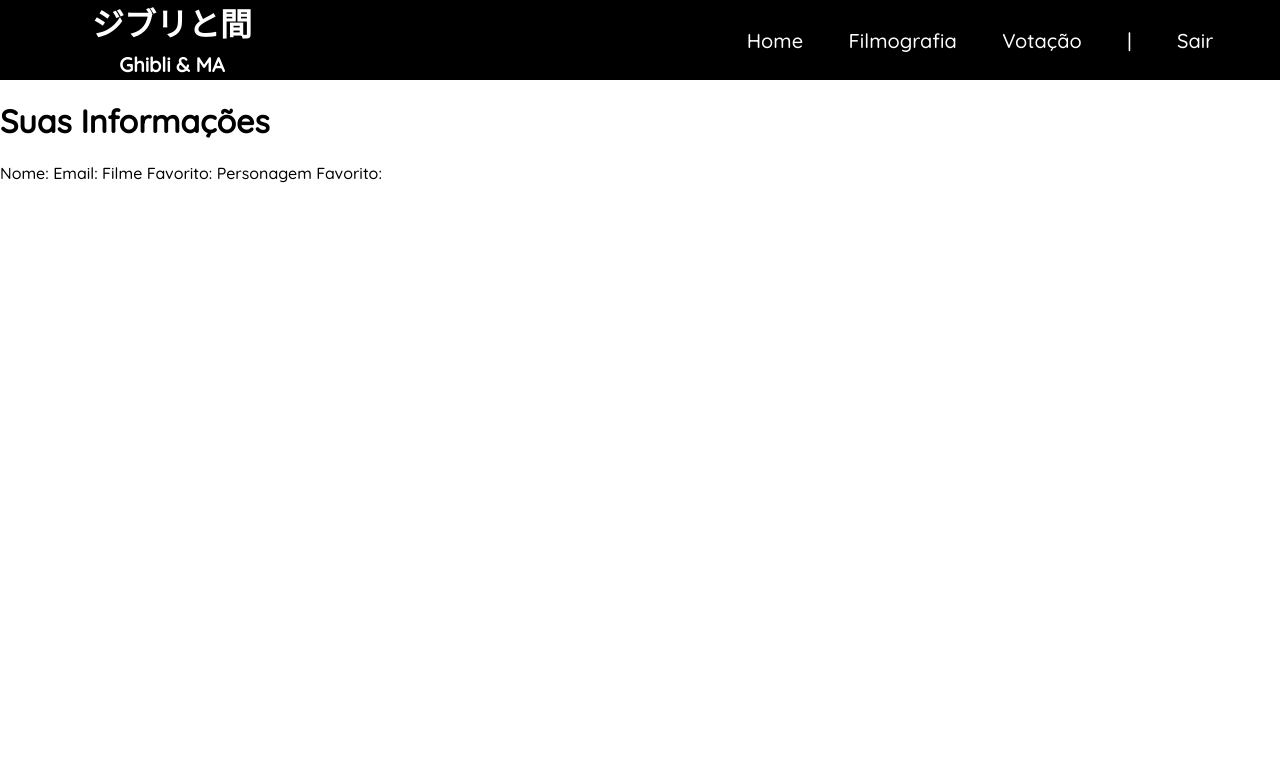
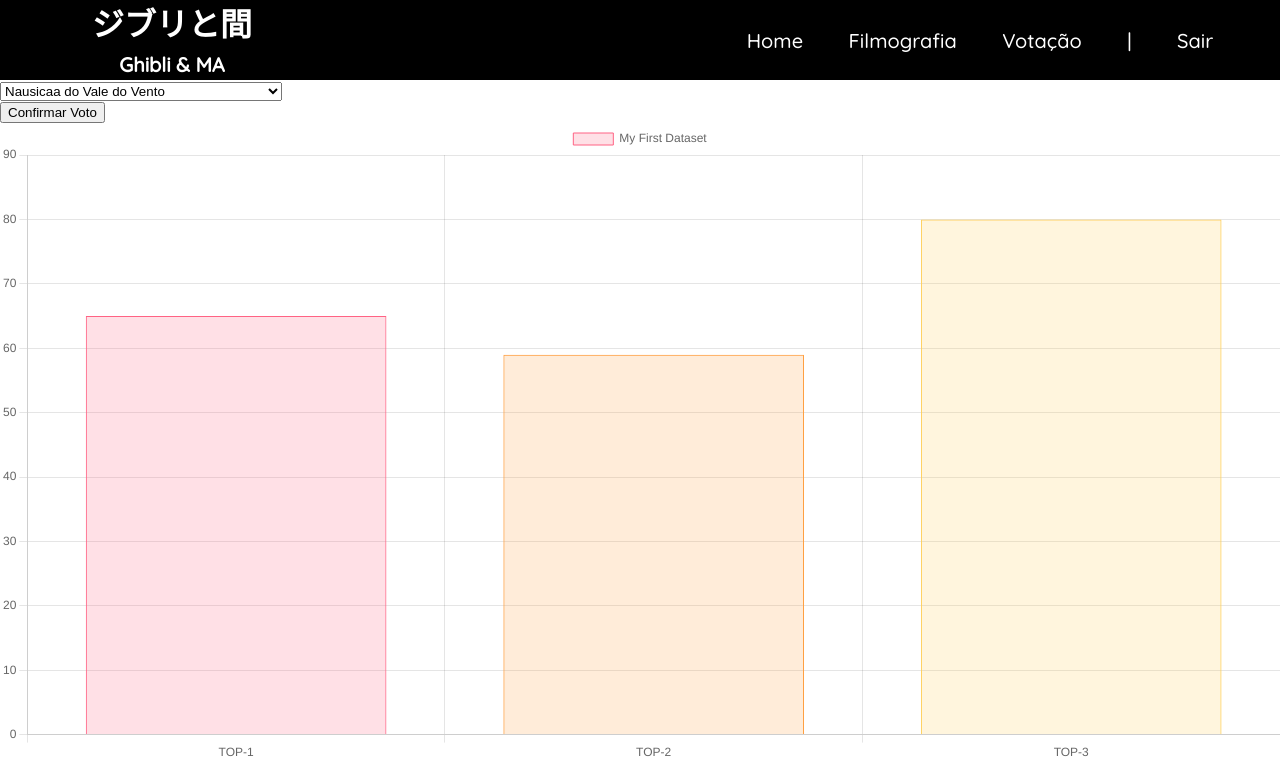
Before and after one commit to GabrielaKubo/Projeto-Individual, a plain HTML site: page public/dashboard/Votacao.html in a window 1280 px wide. Shown: the top 770 px of the page. Drawn offline with nearby package versions, Linux system fonts and the light colour scheme.

Commit message:
inicio da votação

```diff
--- a/public/dashboard/Votacao.html
+++ b/public/dashboard/Votacao.html
@@ -8,6 +8,7 @@
     <link rel="stylesheet" href="votacao.css">
     <link href="https://fonts.googleapis.com/css2?family=Libre+Baskerville&display=swap" rel="stylesheet">
     <link href="https://fonts.googleapis.com/css2?family=Libre+Baskerville&family=Quicksand:wght@500&display=swap" rel="stylesheet">
+    <script src="https://cdn.jsdelivr.net/npm/chart.js"></script>
 </head>
 <body>
     <div class="header_votacao">
@@ -24,13 +25,126 @@
         </ul>
     </div>
     <div class="container">
-        <div id="info">
-            <h1>Suas Informações</h1>
-            Nome: <span id="nomeUsuario"></span>
-            Email: <span id="emailUsuario"></span>
-            Filme Favorito: <span id="nomeFilme"></span>
-            Personagem Favorito: <span id="nomePersonagem"></span>
+        <select id="TodosFilmes">
+            <option value="1">Nausicaa do Vale do Vento</option>
+            <option value="2">O Castelo no Céu</option>
+            <option value="3">Meu Amigo Totoro</option>
+            <option value="4">Túmulo dos Vagalumes</option>
+            <option value="5">O serviço de Entregas da Kiki</option>
+            <option value="6">Memórias de Ontem</option>
+            <option value="7">Porco Rosso: O Último Heróis Romântico</option>
+            <option value="8">Eu posso Ouvir o Oceano</option>
+            <option value="9">PomPoko: A Grande Batalha dos Guaxinins</option>
+            <option value="10">Sussurros do Coração</option>
+            <option value="11">Princesa Mononoke</option>
+            <option value="12">Meus Vizinhos os Yamadas</option>
+            <option value="13">A Viagem de Chihiro</option>
+            <option value="14">O Reino dos Gatos</option>
+            <option value="15">O Castelo Animado</option>
+            <option value="16">Contos de Terramar</option>
+            <option value="17">Ponyo: Uma Amizade que Veio do Mar</option>
+            <option value="18">O Mundo dos Pequeninos</option>
+            <option value="19">Da Colina Kokuriko</option>
+            <option value="20">Vidas ao Vento</option>
+            <option value="21">O Conto da Princesa Kaguya</option>
+            <option value="22">As Memórias de Marnie</option>
+            <option value="23">Aya e a Bruxa</option>
+        </select>
+        <div id="Personagens" class="Characters">
+            <div id="Perso1"></div>
+            <div id="Perso2"></div>
+            <div id="Perso3"></div>
+            <div id="Perso4"></div>
         </div>
+        <button onclick="confirmar()">Confirmar Voto</button>
+        <div>
+            <canvas id="myChart"></canvas>
+          </div>
+          <div>
+            <canvas id="myChart2"></canvas>
+          </div>
+
     </div>
 </body>
 </html>
+<script>
+    const labels = [
+    'TOP-1',
+    'TOP-2',
+    'TOP-3',
+  ];
+const data = {
+  labels: labels,
+  datasets: [{
+    label: 'My First Dataset',
+    data: [65, 59, 80, 81, 56, 55, 40],
+    backgroundColor: [
+      'rgba(255, 99, 132, 0.2)',
+      'rgba(255, 159, 64, 0.2)',
+      'rgba(255, 205, 86, 0.2)'
+    ],
+    borderColor: [
+      'rgb(255, 99, 132)',
+      'rgb(255, 159, 64)',
+      'rgb(255, 205, 86)'
+    ],
+    borderWidth: 1
+  }]
+};
+const labels2 = [
+    'TOP-1',
+    'TOP-2',
+    'TOP-3',
+  ];
+const data2 = {
+  labels: labels,
+  datasets: [{
+    label: 'My First Dataset',
+    data: [65, 59, 80, 81, 56, 55, 40],
+    backgroundColor: [
+      'rgba(255, 99, 132, 0.2)',
+      'rgba(255, 159, 64, 0.2)',
+      'rgba(255, 205, 86, 0.2)'
+    ],
+    borderColor: [
+      'rgb(255, 99, 132)',
+      'rgb(255, 159, 64)',
+      'rgb(255, 205, 86)'
+    ],
+    borderWidth: 1
+  }]
+};
+const config = {
+  type: 'bar',
+  data: data,
+  options: {
+    scales: {
+      y: {
+        beginAtZero: true
+      }
+    }
+  },
+};
+const config2 = {
+  type: 'bar',
+  data: data,
+  options: {
+    scales: {
+      y: {
+        beginAtZero: true
+      }
+    }
+  },
+};
+
+</script>
+<script>
+    const myChart = new Chart(
+      document.getElementById('myChart'),
+      config
+    );
+    const myChart2 = new Chart(
+      document.getElementById('myChart2'),
+      config
+    );
+  </script>
--- a/public/dashboard/votacao.css
+++ b/public/dashboard/votacao.css
@@ -50,3 +50,10 @@ body{
     color: white;
     font-size: 20px;
  }
+ .container{
+     height: 90%;
+     width: 100%;
+ }
+ canvas{
+
+ }
```
Also changed, not shown: public/dashboard/info.html (+9 -0 lines).
